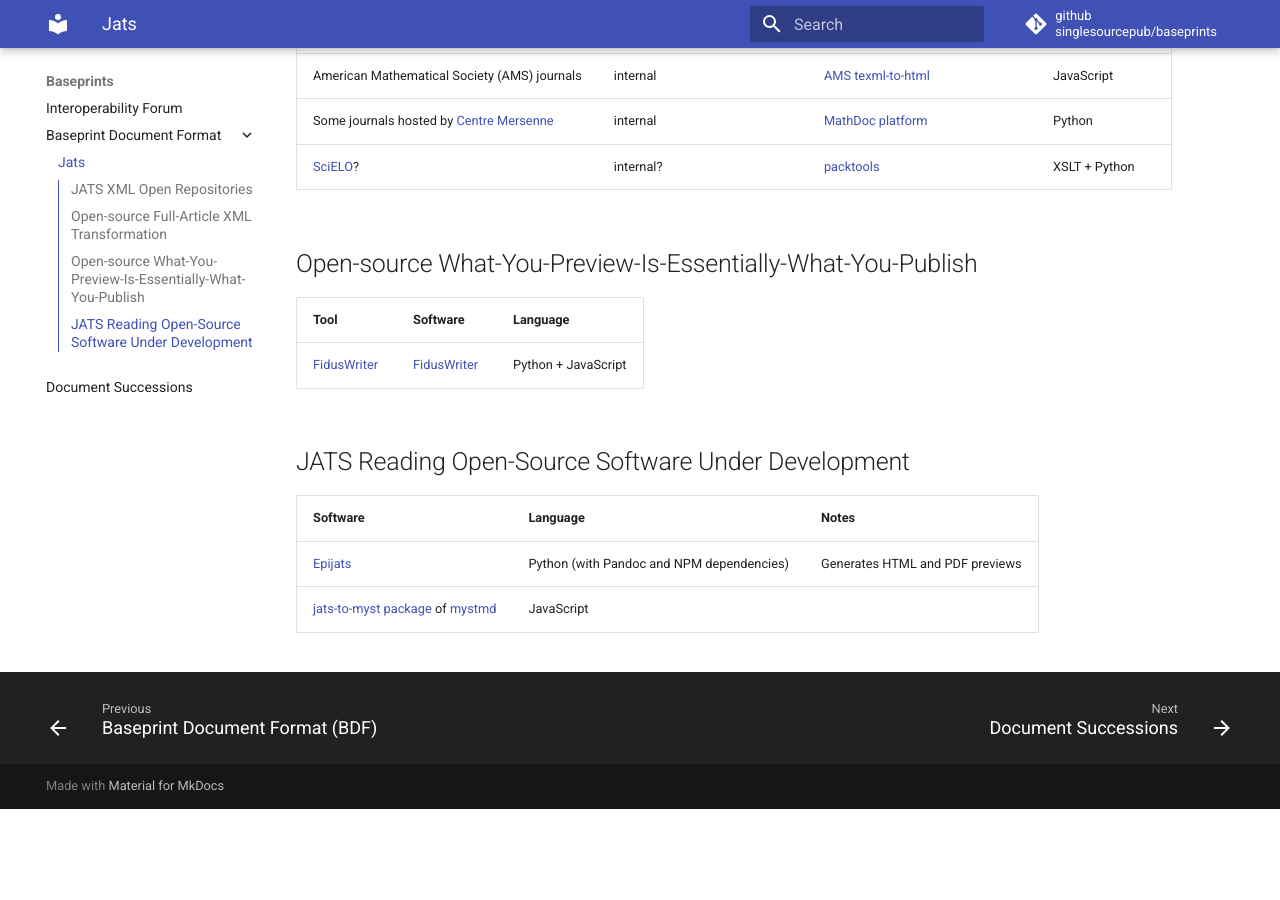
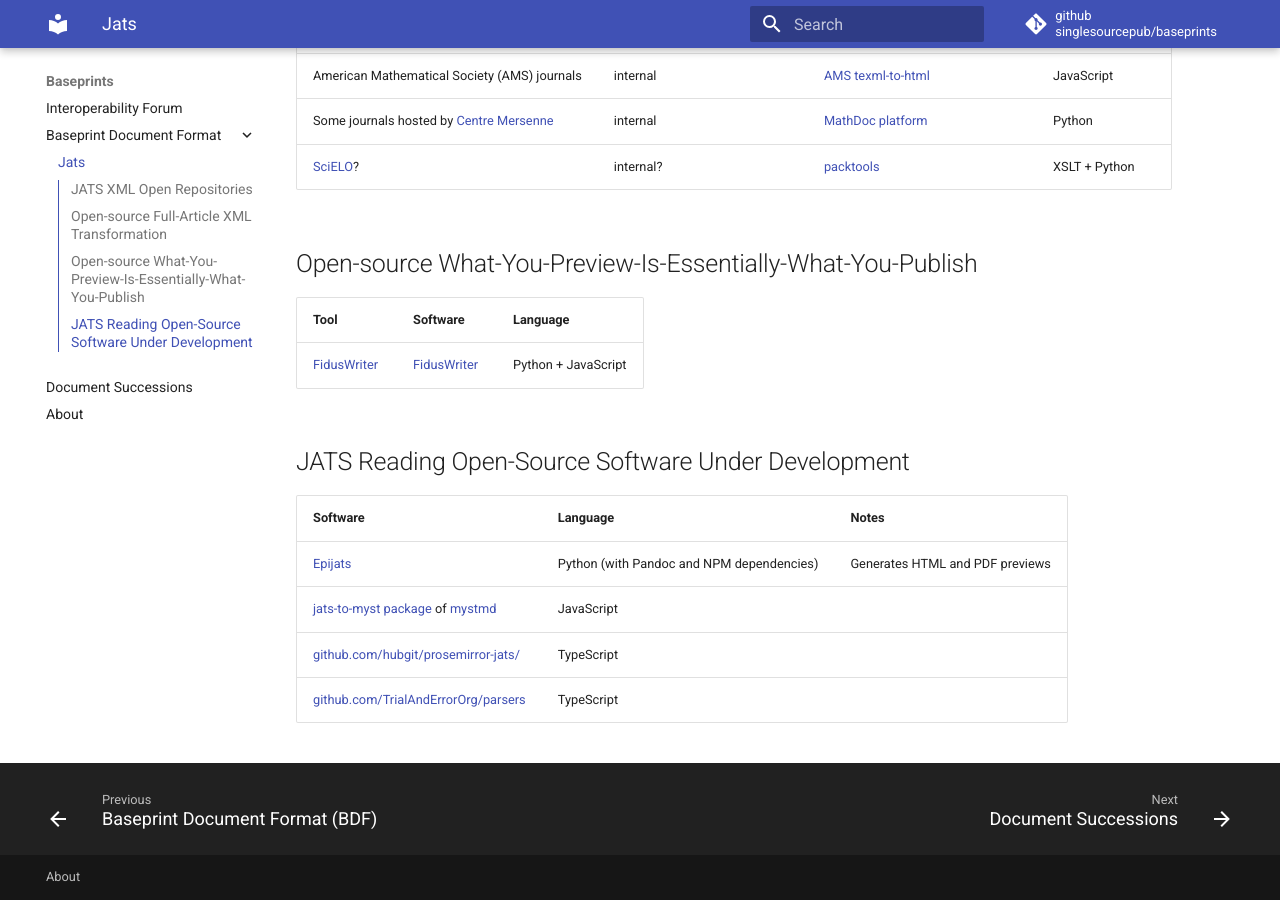
Before and after one commit to singlesourcepub/baseprints, an MkDocs documentation site: the page built from docs/jats.md, in a window 1280 px wide and 900 px high, scrolled down 1048 px. Built offline with MkDocs 1.6.1 and Material for MkDocs 9.7.7, drawn with Linux system fonts in a browser that asks for light colours; before the commit the page ends 1857 px from its top, so only the background shows below that.

Commit message:
about page with future plans; add jats software

```diff
--- a/docs/jats.md
+++ b/docs/jats.md
@@ -134,4 +134,14 @@ JATS XML is formally defined through specifications and recommendations:
   <td>JavaScript</td>
   <td></td>
 </tr>
+<tr>
+  <td><a href="https://github.com/hubgit/prosemirror-jats/">github.com/hubgit/prosemirror-jats/</a></td>
+  <td>TypeScript</td>
+  <td></td>
+</tr>
+<tr>
+  <td><a href="https://github.com/TrialAndErrorOrg/parsers">github.com/TrialAndErrorOrg/parsers</a></td>
+  <td>TypeScript</td>
+  <td></td>
+</tr>
 </table>
--- a/mkdocs.yml
+++ b/mkdocs.yml
@@ -26,6 +26,10 @@ nav:
     - bdf/index.md
     - jats.md
   - Document Successions: successions.md
+  - About: about.md
+extra:
+  generator: false
+copyright: '<a href="/about/">About</a>'
 watch:
   - docs
   - theme
```
Also changed, not shown: docs/about.md (added, +44 -0 lines), docs/index.md (+0 -7 lines).
